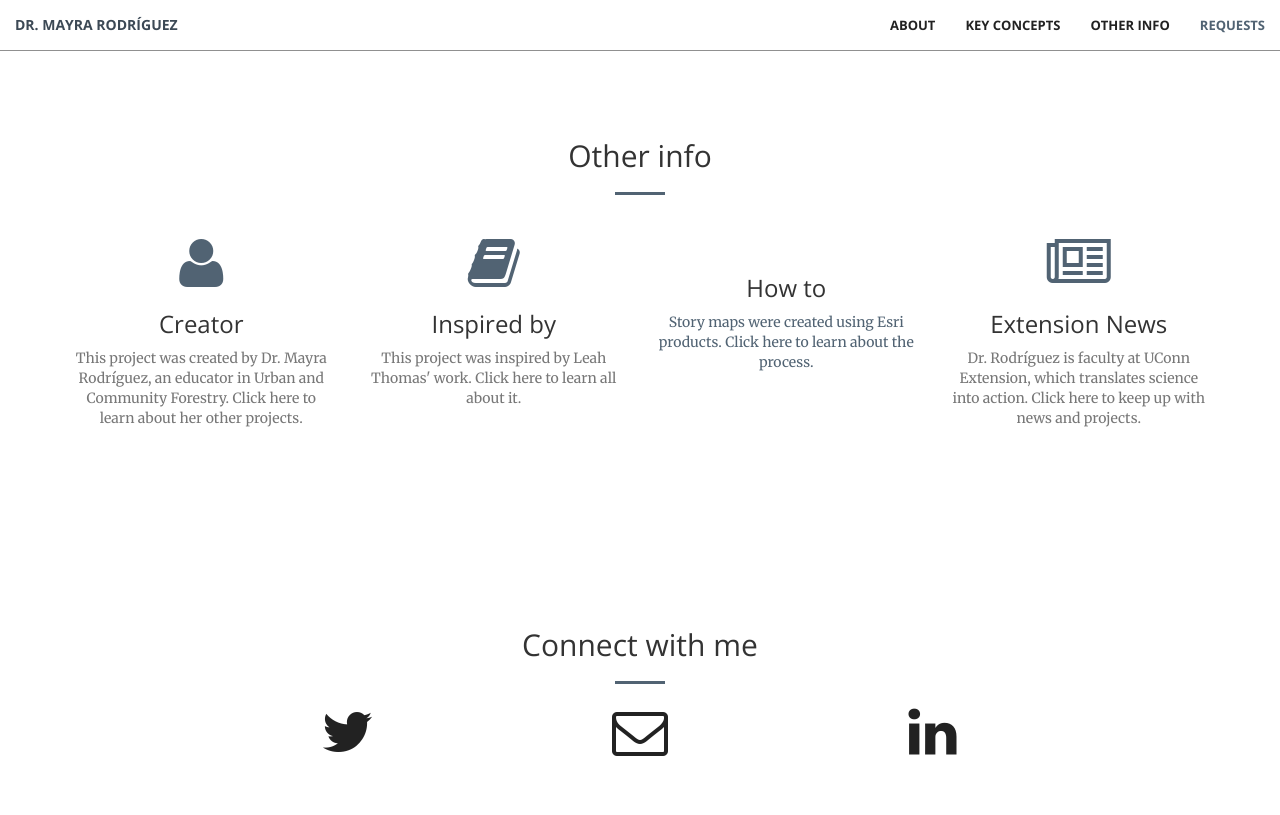
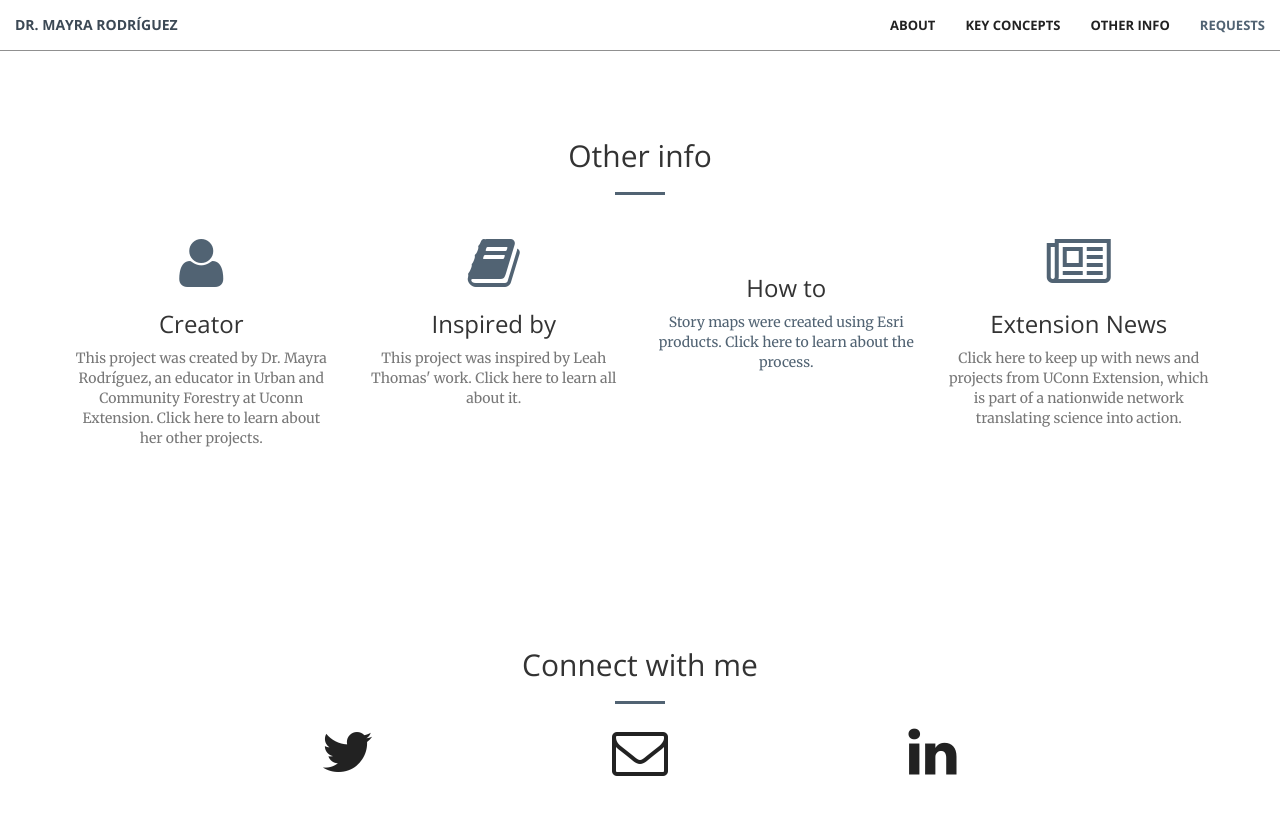
Before and after one commit to peopleandplanet/peopleandplanet.github.io, a Jekyll site: the page built from index.html, in a window 1280 px wide and 900 px high, scrolled down 2835 px. Shown: the top 815 px of the window. Built offline with Jekyll 4.4.1, drawn with Linux system fonts in a browser that asks for light colours.

Commit message:
Update services.html

```diff
--- a/_includes/services.html
+++ b/_includes/services.html
@@ -13,7 +13,7 @@
                 <div class="service-box">
                     <i class="fa fa-4x fa-user wow bounceIn text-primary"></i>
                     <h3>Creator</h3>
-                    <a href="" class="text-muted" target="_blank">This project was created by Dr. Mayra Rodríguez, an educator in Urban and Community Forestry. Click here to learn about her other projects.</a>
+                    <a href="" class="text-muted" target="_blank">This project was created by Dr. Mayra Rodríguez, an educator in Urban and Community Forestry at Uconn Extension. Click here to learn about her other projects.</a>
                 </div>
             </div>
             <div class="col-lg-3 col-md-6 text-center">
@@ -34,7 +34,7 @@
                 <div class="service-box">
                     <i class="fa fa-4x fa-newspaper-o wow bounceIn text-primary" data-wow-delay=".3s"></i>
                     <h3>Extension News</h3>
-                    <a href="" class="text-muted" target="_blank">Dr. Rodríguez is faculty at UConn Extension, which translates science into action. Click here to keep up with news and projects.</a>
+                    <a href="" class="text-muted" target="_blank">Click here to keep up with news and projects from UConn Extension, which is part of a nationwide network translating science into action.</a>
                 </div>
             </div>
         </div>
```
